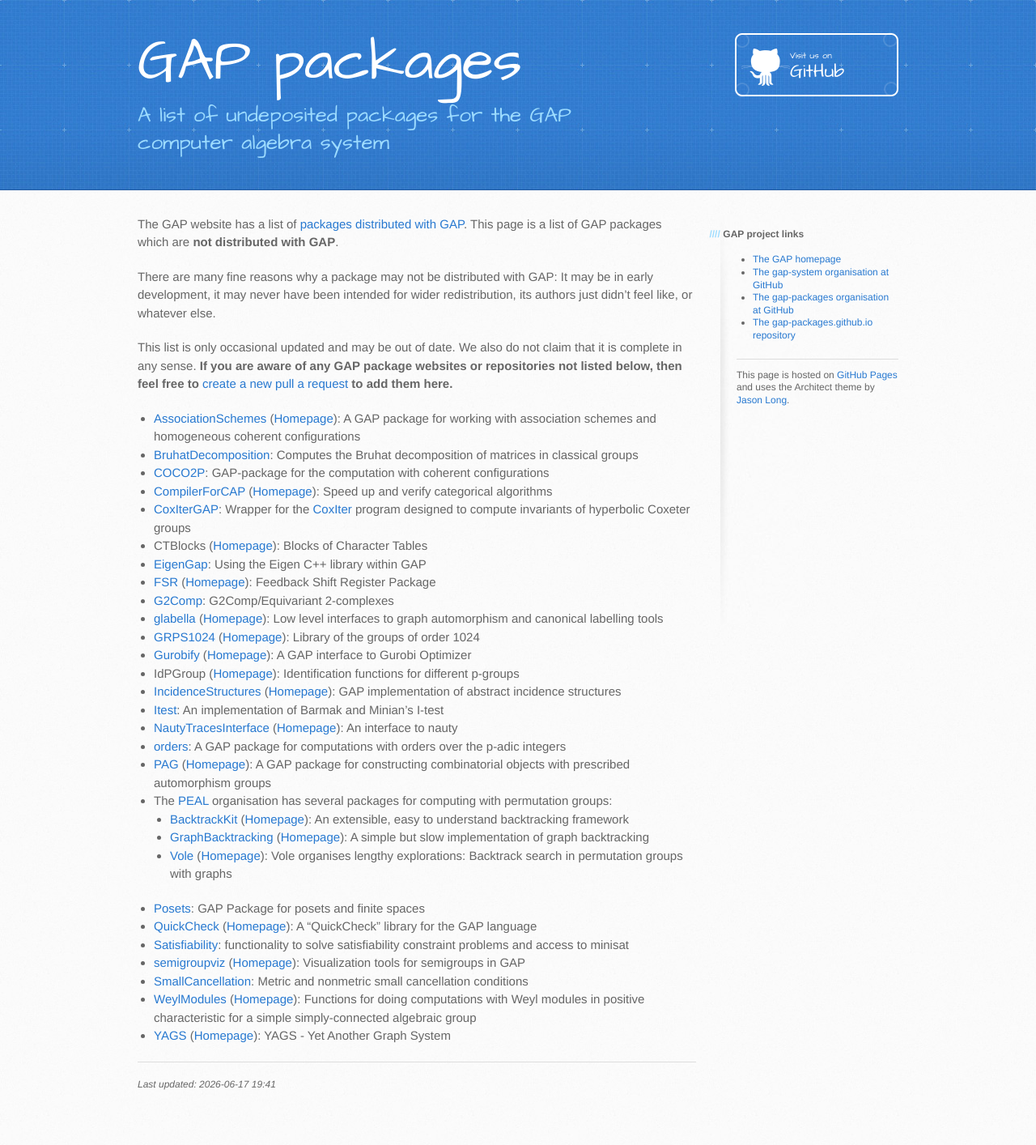
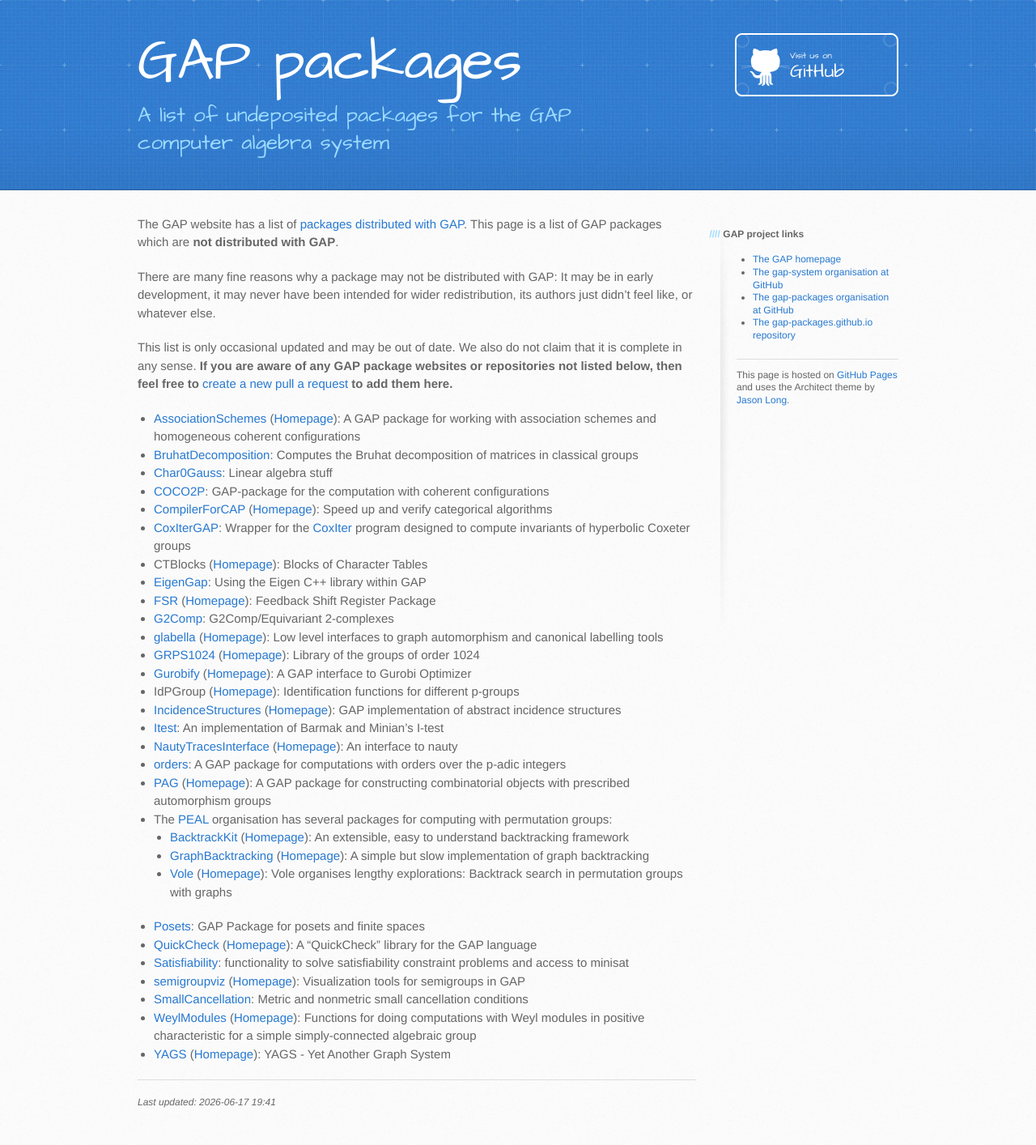
Before and after one commit to gap-packages/gap-packages.github.io, a Jekyll site: the page built from index.md, in a window 1280 px wide. Shown: the whole page at 81% size. Built offline with Jekyll 4.4.1, drawn with Linux system fonts in a browser that asks for light colours; before the commit the page ends 1392 px from its top, so only the background shows below that.

Commit message:
Add Char0Gauss package

```diff
--- a/index.md
+++ b/index.md
@@ -18,6 +18,7 @@ to add them here.**
 
 * [AssociationSchemes](https://github.com/jesselansdown/AssociationSchemes) ([Homepage](https://jesselansdown.github.io/AssociationSchemes)): A GAP package for working with association schemes and homogeneous coherent configurations
 * [BruhatDecomposition](https://github.com/gap-packages/BruhatDecomposition): Computes the Bruhat decomposition of matrices in classical groups
+* [Char0Gauss](https://github.com/gap-packages/Char0Gauss): Linear algebra stuff
 * [COCO2P](https://github.com/chpech/COCO2P): GAP-package for the computation with coherent configurations
 * [CompilerForCAP](https://github.com/homalg-project/CAP_project/tree/master/CompilerForCAP) ([Homepage](https://homalg-project.github.io/pkg/CompilerForCAP)): Speed up and verify categorical algorithms
 * [CoxIterGAP](https://github.com/gap-packages/CoxIterGAP): Wrapper for the [CoxIter](https://github.com/rgugliel/CoxIter) program designed to compute invariants of hyperbolic Coxeter groups
```
